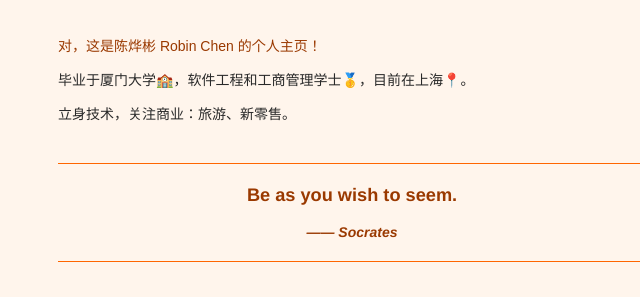
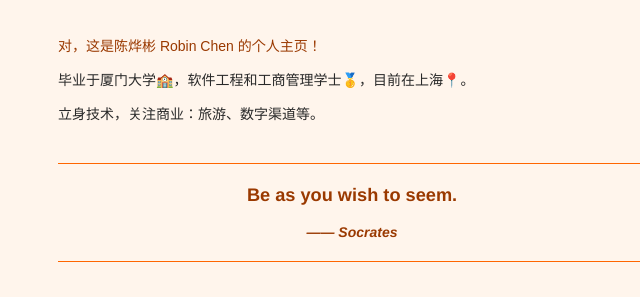
Before and after one commit to xianyuxmu/xianyuxmu.github.io, a Jekyll site: the page built from index.md, in a window 1280 px wide. Shown: the part 136-433 px from the top of the page, without its empty margins (288-928 px from the left). Built offline with Jekyll 4.4.1, drawn with Linux system fonts in a browser that asks for light colours; comment, search, counter and statistics services are not loaded.

Commit message:
更新首页

```diff
--- a/index.md
+++ b/index.md
@@ -9,7 +9,7 @@ layout: page
 
 毕业于厦门大学🏫，软件工程和工商管理学士🥇，目前在上海📍。
 
-立身技术，关注商业：旅游、新零售。
+立身技术，关注商业：旅游、数字渠道等。
 
 <blockquote class="blockquote-center">
 <p style="font-size: 1.3em; font-weight: 600;">Be as you wish to seem.</p>
```
